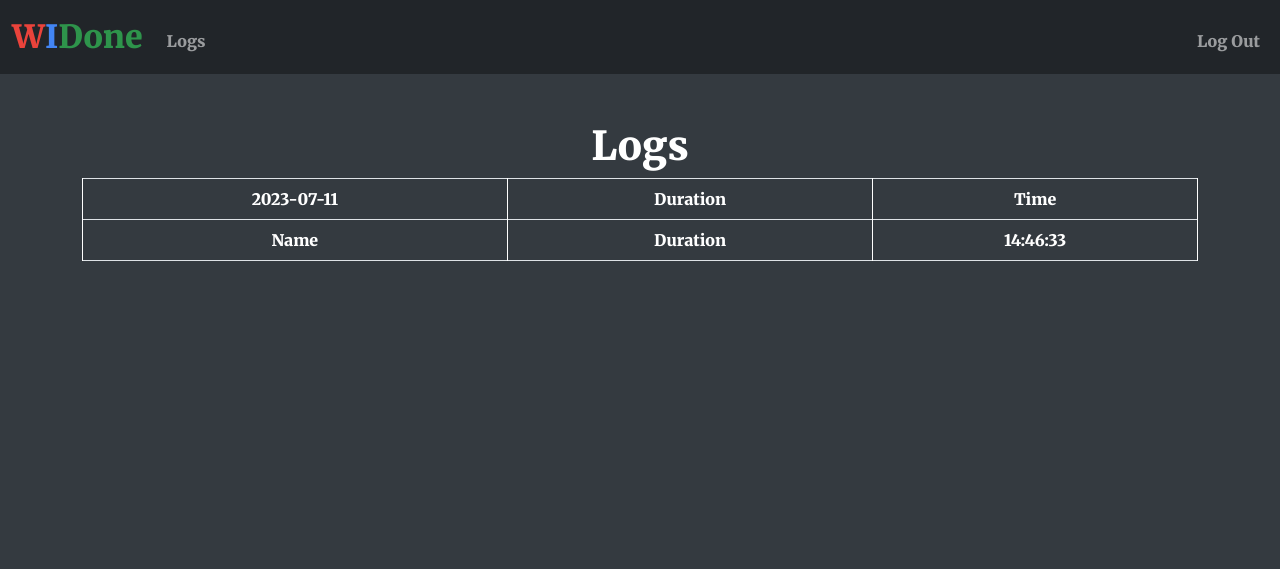
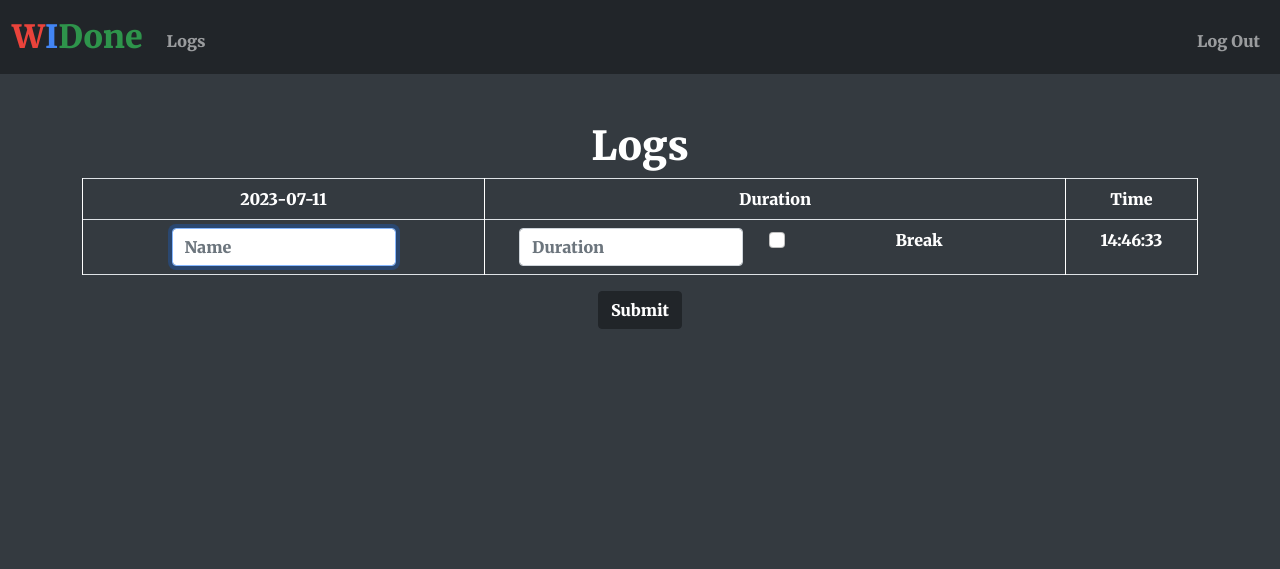
Before and after one commit to The1Dani/widone, a Flask app: page /addlog in a window 1280 px wide. Shown: the top 569 px of the page. Run offline with Flask 3, Linux system fonts and the light colour scheme; a user stored in the database is signed in; some libraries are stand-ins or nearby versions.

Commit message:
front-end adding logs

```diff
--- /dev/null
+++ b/static/script.js
@@ -0,0 +1,12 @@
+let checkbox = (id, break_id) =>
+{
+    let checkbox = document.getElementById(id);
+    let break_div = document.getElementById(break_id)
+    if (checkbox.checked) {
+        break_div.style.display = "table-row";
+    }
+    else {
+        document.getElementById("log-duration").value = ' ';
+        break_div.style.display = "none";
+    }
+}
--- a/templates/addlog.html
+++ b/templates/addlog.html
@@ -4,13 +4,6 @@
     <div class="container">
         <h1>Logs</h1>
         <table class="table table-bordered">
-        <!-- <thead>
-            <tr>
-            <th scope="col">Header 1</th>
-            <th scope="col">Header 2</th>
-            <th scope="col">Header 3</th>
-            </tr>
-        </thead> -->
             <tbody>
                     <tr>
                         <th>{{date}}</th>
@@ -18,11 +11,48 @@
                         <th>Time</th>
                         </tr>
                     <tr>
-                        <th>Name</th>
-                        <td>Duration</td>
+                        <!-- <td>
+                            <input autocomplete="off" autofocus class="form-control mx-auto w-auto" id="quote-sell" name="shares" placeholder="Amount" type="text">
+                        </td>
+                        <td></td>
+                        <td>
+                            <button class="btn btn-primary" type="submit">Sell</button>
+                        </td> -->
+                        <td>
+                            <input autocomplete="off" autofocus class="form-control mx-auto w-auto p-auto" id="log_name" name="log-name" placeholder="Name" type="text">
+                        </td>
+                        <td>
+                            <div class="container">
+                                <div class="row">
+                                    <div class="col">
+                                        <input autocomplete="off" autofocus class="form-control mx-auto w-auto p-auto" id="log_duration" name="log-duration" placeholder="Duration" type="text">
+                                    </div>
+                                    <div class="form-check col">
+                                        <input class="form-check-input" type="checkbox" value="" id="flexCheckDefault" onclick="checkbox('flexCheckDefault','break')">
+                                        <label class="form-check-label" for="flexCheckDefault">
+                                            Break
+                                        </label>
+                                    </div>
+                                </div>
+                            </div>
+                        </td>
                         <td>{{time}}</td>
+                    </tr>
+                    <tr id="break" style="display: none;">
+                        <th>
+                            Break
+                        </th>
+                        <td>
+                            <input autocomplete="off" autofocus class="form-control mx-auto w-auto p-auto" id="log-duration" name="log-duration" placeholder="Duration" type="text">
+                        </td>
+                        <td></td>
                     </tr>
             </tbody>
         </table>
+        <div>
+            <form action="/addlog" method="post">
+                <button class="btn btn-dark" type="submit">Submit</button>
+            </form>
+        </div>
     </div>
 {% endblock %}
--- a/templates/layout.html
+++ b/templates/layout.html
@@ -8,7 +8,7 @@
         <link href="https://cdn.jsdelivr.net/npm/bootstrap@5.0.0-beta1/dist/css/bootstrap.min.css"
         rel="stylesheet" integrity="sha384-giJF6kkoqNQ00vy+HMDP7azOuL0xtbfIcaT9wjKHr8RbDVddVHyTfAAsrekwKmP1"
         crossorigin="anonymous">
-
+        <script type="text/javascript" src="../static/script.js"></script>
 
         <!-- stylesheet link, added a GET version due to bugs -->
         <link rel="stylesheet" type="text/css" href="../static/styles.css"/>
```
Also changed, not shown: 2 other files.
